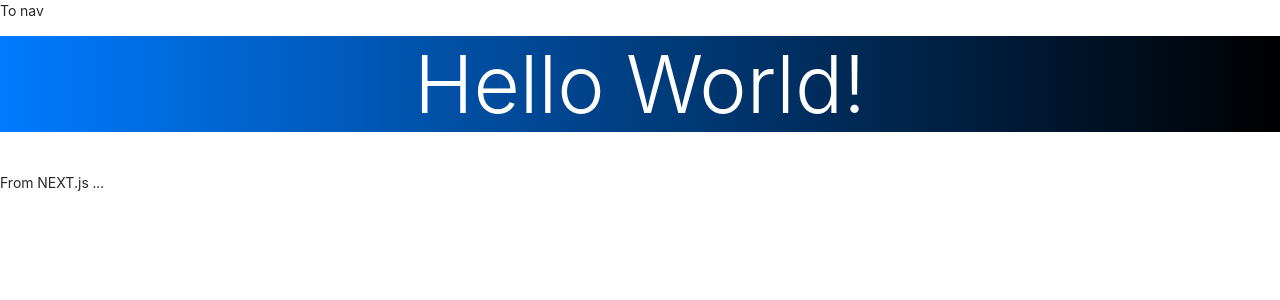
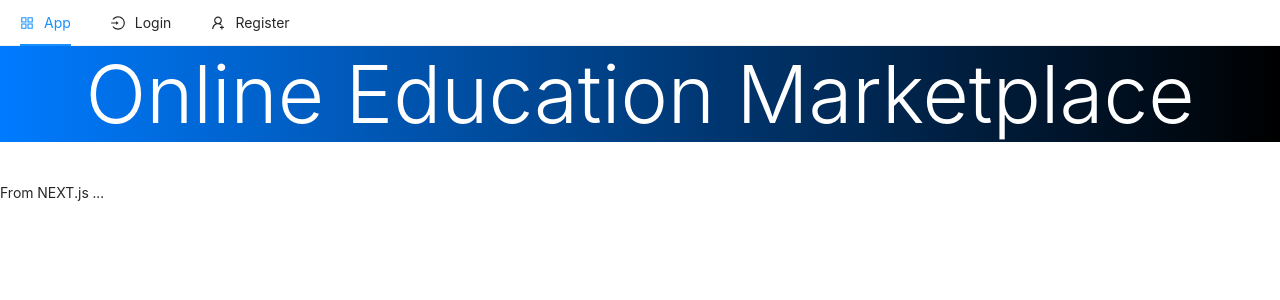
Before and after one commit to gurnitha/next-edumart, a Next.js app in the folder client/: page / in a window 1280 px wide. Shown: the top 300 px of the page. Built offline with nearby package versions, Linux system fonts and the light colour scheme.

Commit message:
1.14 Membuat Menu + icons menggunakan Ant Design

```diff
--- a/client/components/TopNav.js
+++ b/client/components/TopNav.js
@@ -1,10 +1,33 @@
 // components/TopNav.js
+import { Menu } from "antd";
+import Link from "next/link";
+import {
+    AppstoreOutlined,
+    LoginOutlined,
+    UserAddOutlined
+} from '@ant-design/icons';
+
+const { Item } = Menu; // Menu.Item
 
 const TopNav = () => {
     return(
-        <>
-        <p>To nav</p>
-        </>
+        <Menu mode="horizontal">
+        <Item icon={<AppstoreOutlined />}>
+            <Link href="/">
+                <a>App</a>
+            </Link>
+        </Item>
+        <Item icon={<LoginOutlined />}>
+        <Link href="/login">
+                <a>Login</a>
+            </Link>
+        </Item>
+        <Item icon={<UserAddOutlined />}>
+        <Link href="/register">
+                <a>Register</a>
+            </Link>
+        </Item>
+        </Menu>
     );
 };
 
--- a/client/package.json
+++ b/client/package.json
@@ -13,6 +13,7 @@
   "author": "I Nyoman Gurnitha",
   "license": "ISC",
   "dependencies": {
+    "@ant-design/icons": "^4.6.2",
     "antd": "^4.16.3",
     "bootstrap": "^5.0.1",
     "next": "^11.0.0",
--- a/client/pages/index.js
+++ b/client/pages/index.js
@@ -3,7 +3,7 @@
 const Index = () => {
     return (
         <>
-            <h1 className="jumbotron display-1 text-center bg-primary square">Hello World!</h1>
+            <h1 className="jumbotron display-1 text-center bg-primary square">Online Education Marketplace</h1>
             <p>From NEXT.js ...</p>
         </>
     );
```
Also changed, not shown: 1 other file (tests, documents, lock files or other folders).
